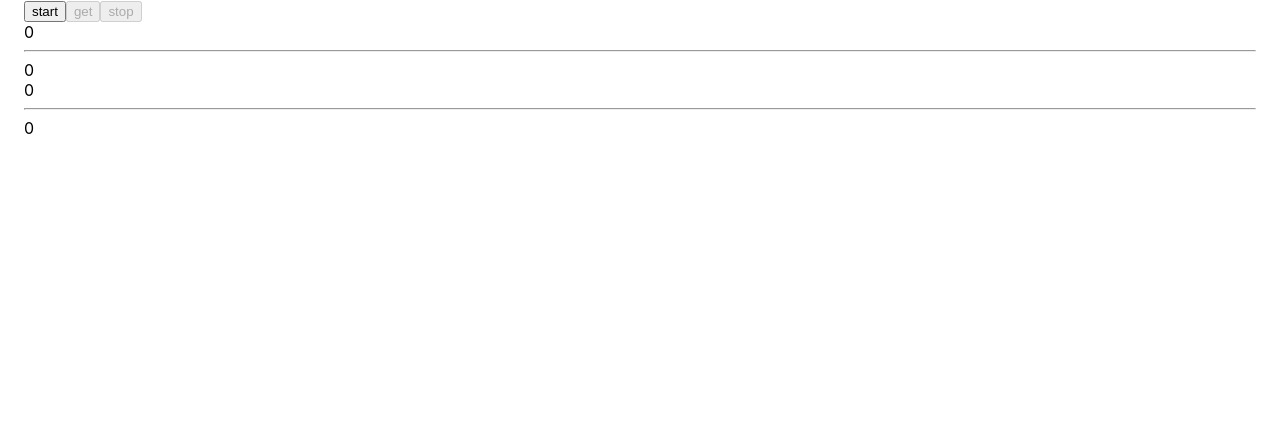
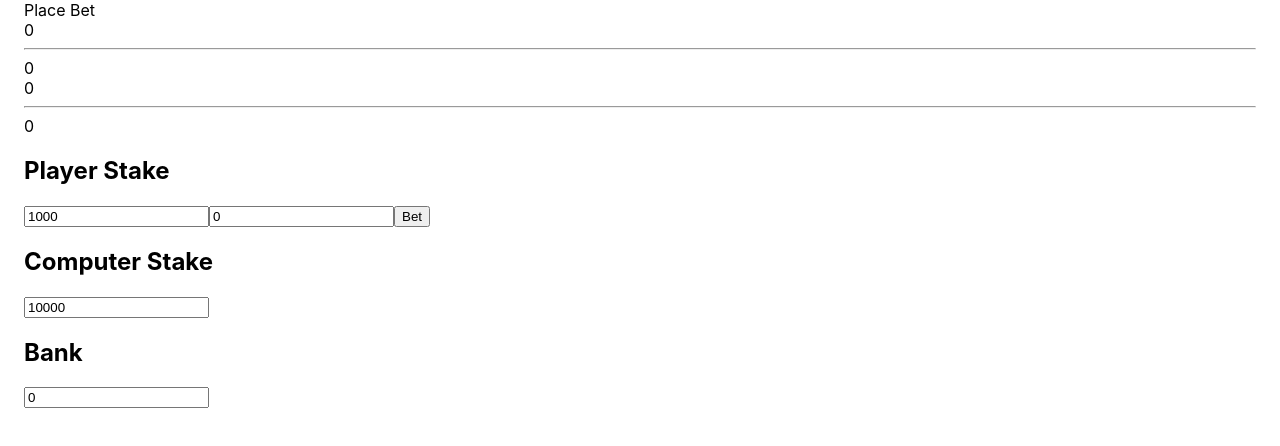
Before and after one commit to EuSet/cardGame, a React (Create React App) app: page / in a window 1280 px wide. Shown: the top 446 px of the page. Built offline with nearby package versions, Linux system fonts and the light colour scheme.

Commit message:
added stakes

```diff
--- a/src/Components/PlayPage.tsx
+++ b/src/Components/PlayPage.tsx
@@ -1,9 +1,10 @@
 import React, {useEffect} from "react";
 import {CardType} from "../redux/play-reducer";
+import {Stakes} from "./Stakes/Stakes";
 
 type PropsType = {
     playTable: Array<CardType>
-    toggleShowStartButton: (toggle:boolean) => void
+    toggleShowStartButton: (toggle: boolean) => void
     getInitialState: () => void
     counterValuePlayer: number
     resultValuePlayer: number
@@ -13,11 +14,20 @@ type PropsType = {
     stopCompGame: () => void
     getCardThunk: () => void
     getCardForCompThunk: () => void
-    startNewGameThunk:() => void
+    startNewGameThunk: () => void
     startCompGameThunk: () => void
+    drawResultGame: () => void
+    loosePlayer: () => void
+    looseComputer: () => void
+    bank: number
+    stakePlayer: number
+    stakeComputer: number
+    placeBetBeforeStartGame: (value: number) => void
 }
-export const PlayPage: React.FC<PropsType> = ({counterValueComp,counterValuePlayer,
-    ...props}) => {
+export const PlayPage: React.FC<PropsType> = ({
+                                                  counterValueComp, counterValuePlayer,
+                                                  ...props
+                                              }) => {
     const startGameFunction = () => {
         props.startNewGameThunk()
     }
@@ -33,30 +43,42 @@ export const PlayPage: React.FC<PropsType> = ({counterValueComp,counterValuePlay
                 props.getCardForCompThunk()
             }, 3000)
         }
-        if (counterValueComp >= 17 && counterValueComp <= 21) {
+        if (counterValueComp >= 17) {
             setTimeout(() => {
-                props.stopCompGame()
+                if (counterValueComp > props.resultValuePlayer && counterValueComp < 22) {
+                    props.stopCompGame()
+                    props.loosePlayer()
+                }
+                if (counterValueComp < props.resultValuePlayer || counterValueComp > 21) {
+                    props.stopCompGame()
+                    props.looseComputer()
+                }
+                if (counterValueComp === props.resultValuePlayer) {
+                    props.stopCompGame()
+                    props.drawResultGame()
+                }
             }, 3000)
 
-        }
-        if (counterValueComp > 21) {
-            setTimeout(() => {
-                props.getInitialState()
-            }, 3000)
         }
     }, [counterValueComp])
 
     useEffect(() => {
         if (counterValuePlayer > 21) {
-                props.getInitialState()
+            props.getInitialState()
+            props.loosePlayer()
         }
     }, [counterValuePlayer])
 
     return <div>
-        {props.showStartButton ? <button onClick={startGameFunction}>start</button> : ''}
-        {props.resultValuePlayer === 0 ? <button disabled={props.showStartButton} onClick={getCard}>get
-        </button> : ''}
-        {props.resultValuePlayer === 0 ? <button disabled={props.showStartButton} onClick={stopGameFunction}>stop</button> : ''}
+        {props.bank !== 0 ?
+            <div>
+                {props.showStartButton ? <button onClick={startGameFunction}>start</button> : ''}
+                {props.resultValuePlayer === 0 ? <button disabled={props.showStartButton} onClick={getCard}>get
+                </button> : ''}
+                {props.resultValuePlayer === 0 ?
+                    <button disabled={props.showStartButton} onClick={stopGameFunction}>stop</button> : ''}
+            </div>
+            : <span>Place Bet</span>}
         <div>
             <span>{counterValueComp}</span>
             <hr/>
@@ -70,5 +92,7 @@ export const PlayPage: React.FC<PropsType> = ({counterValueComp,counterValuePlay
                 <span>{props.resultValuePlayer}</span>
             </div>
         </div>
+        <Stakes bank={props.bank} stakeComputer={props.stakeComputer} stakePlayer={props.stakePlayer}
+                placeBetBeforeStartGame={props.placeBetBeforeStartGame}/>
     </div>
 }
--- a/src/Components/PlayPageContainer.tsx
+++ b/src/Components/PlayPageContainer.tsx
@@ -3,12 +3,12 @@ import {connect} from "react-redux";
 import {
     getCardForCompThunk,
     getCardThunk,
-    getInitialState, startCompGameThunk,
+    getInitialState, looseComputer, loosePlayer, drawResultGame, startCompGameThunk,
     startComputerGame,
     startNewGameThunk,
     stopCompGame,
     stopGame,
-    toggleShowStartButton
+    toggleShowStartButton, placeBetBeforeStartGame
 } from "../redux/play-reducer";
 import {PlayPage} from "./PlayPage";
 
@@ -20,7 +20,10 @@ const mapStateToProps = (state: StateType) => {
         resultValuePlayer:state.playPage.resultValuePlayer,
         showStartButton:state.playPage.showStartButton,
         counterValueComp:state.playPage.counterValueComp,
-        resultComputerValue:state.playPage.resultComputerValue
+        resultComputerValue:state.playPage.resultComputerValue,
+        bank:state.playPage.bank,
+        stakePlayer:state.playPage.stakePlayer,
+        stakeComputer:state.playPage.stakeComputer,
     }
 }
 export const PlayPageContainer = connect(mapStateToProps,{
@@ -32,5 +35,9 @@ export const PlayPageContainer = connect(mapStateToProps,{
     getCardThunk,
     getCardForCompThunk,
     startNewGameThunk,
-    startCompGameThunk
+    startCompGameThunk,
+    drawResultGame,
+    loosePlayer,
+    looseComputer,
+    placeBetBeforeStartGame
 })(PlayPage)
--- a/src/Components/Stakes/Stakes.tsx
+++ b/src/Components/Stakes/Stakes.tsx
@@ -1,5 +1,33 @@
-import React from "react";
+import React, {useState} from "react";
 
-export const Stakes = () => {
+type PropsType = {
+    stakePlayer:number
+    stakeComputer:number
+    bank:number
+    placeBetBeforeStartGame:(value:number) => void
+}
+
+export const Stakes = (props:PropsType) => {
+    const [value, setValue] = useState(0)
+    return <div>
+        <div>
+            <h2>Player Stake</h2>
+            <input value={props.stakePlayer}/>
+            <input type={'number'} value={value} onChange={(e) => {setValue(e.currentTarget.valueAsNumber)}}/>
+            <button onClick={() => {
+                props.placeBetBeforeStartGame(value)
+                setValue(0)
+            }}>Bet</button>
+        </div>
+        <div>
+            <h2>Computer Stake</h2>
+            <input value={props.stakeComputer}/>
+        </div>
+        <div>
+            <h2>Bank</h2>
+            <input value={props.bank}/>
+        </div>
+
+    </div>
 
 }
--- a/src/redux/play-reducer.tsx
+++ b/src/redux/play-reducer.tsx
@@ -11,9 +11,9 @@ export type ActionType =
     ReturnType<typeof stopCompGame> |
     ReturnType<typeof changeAceValue> |
     ReturnType<typeof placeBetBeforeStartGame> |
-    ReturnType<typeof resultGameForStakes> |
-    ReturnType<typeof over21fromPlayer> |
-    ReturnType<typeof over21fromComputer>
+    ReturnType<typeof drawResultGame> |
+    ReturnType<typeof loosePlayer> |
+    ReturnType<typeof looseComputer>
 
 export type PlayPageType = {
     cards: Array<CardType>
@@ -51,7 +51,7 @@ export const initialState: PlayPageType = {
     showStartButton: true,
     stakePlayer:1000,
     stakeComputer:10000,
-    bank:0
+    bank:0,
 }
 
 export const playReducer = (state: PlayPageType = initialState, action: ActionType) => {
@@ -171,7 +171,7 @@ export const playReducer = (state: PlayPageType = initialState, action: ActionTy
                         cards:remainderCardFunc(),
                         resultValuePlayer: state.counterValuePlayer,
                         counterValuePlayer: 0,
-                        playTable: []
+                        playTable: [],
                     }
                 case 'computer':
                     return {
@@ -199,14 +199,14 @@ export const playReducer = (state: PlayPageType = initialState, action: ActionTy
                 resultValuePlayer: 0,
                 counterValueComp: 0,
                 resultComputerValue: 0,
-                showStartButton: true
+                showStartButton: true,
             }
         case "CHANGE_ACE_VALUE":
             return {
                 ...state,
                 counterValuePlayer: state.counterValueComp === 0 ? changeAce() : 0,
                 counterValueComp: state.counterValueComp > 0 ? changeAce() : 0,
-                playTable: state.playTable
+                playTable: state.playTable,
             }
         case "PLACE_BET":
             return {
@@ -273,13 +273,13 @@ export const changeAceValue = () => {
 export const placeBetBeforeStartGame = (value:number) => {
     return {type:PLACE_BET, value} as const
 }
-export const resultGameForStakes = () => {
+export const drawResultGame = () => {
     return {type:RESULT_GAME_FOR_STAKES, payload:'draw'} as const
 }
-export const over21fromPlayer = () => {
+export const loosePlayer = () => {
     return {type:RESULT_GAME_FOR_STAKES, payload:'player loose'} as const
 }
-export const over21fromComputer = () => {
+export const looseComputer = () => {
     return {type:RESULT_GAME_FOR_STAKES, payload:'comp loose'} as const
 }
 
```
Also changed, not shown: 1 other file (tests, documents, lock files or other folders).
